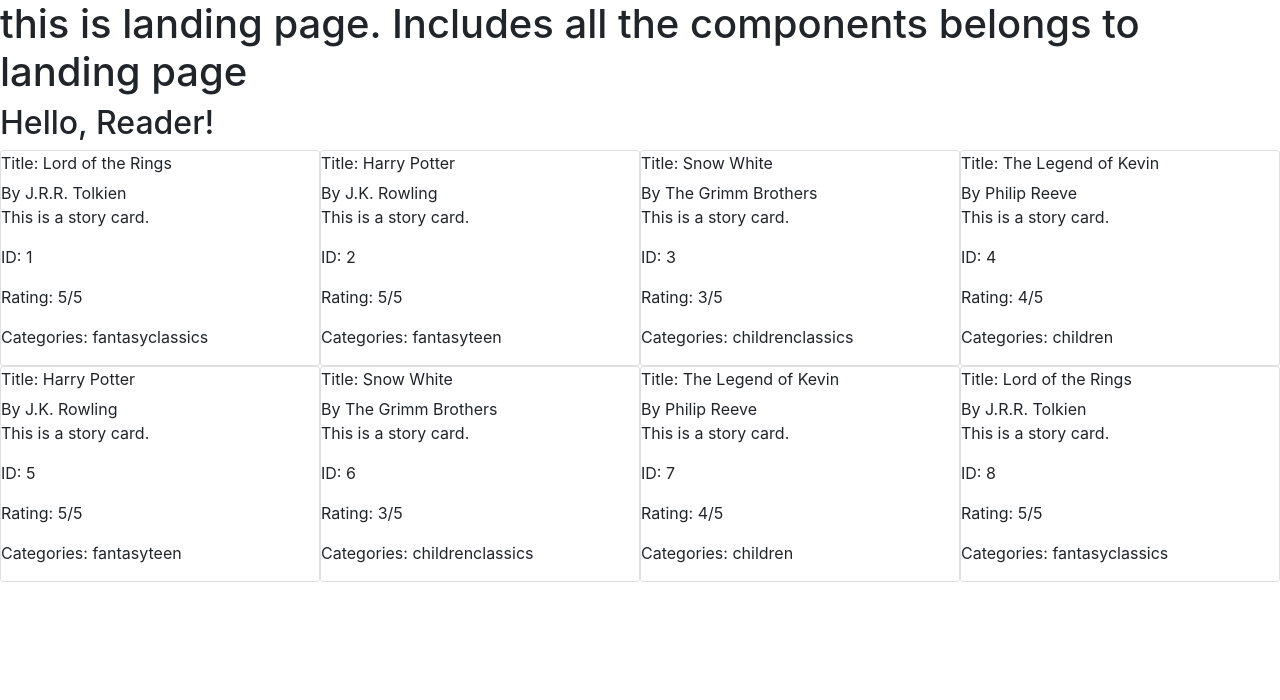
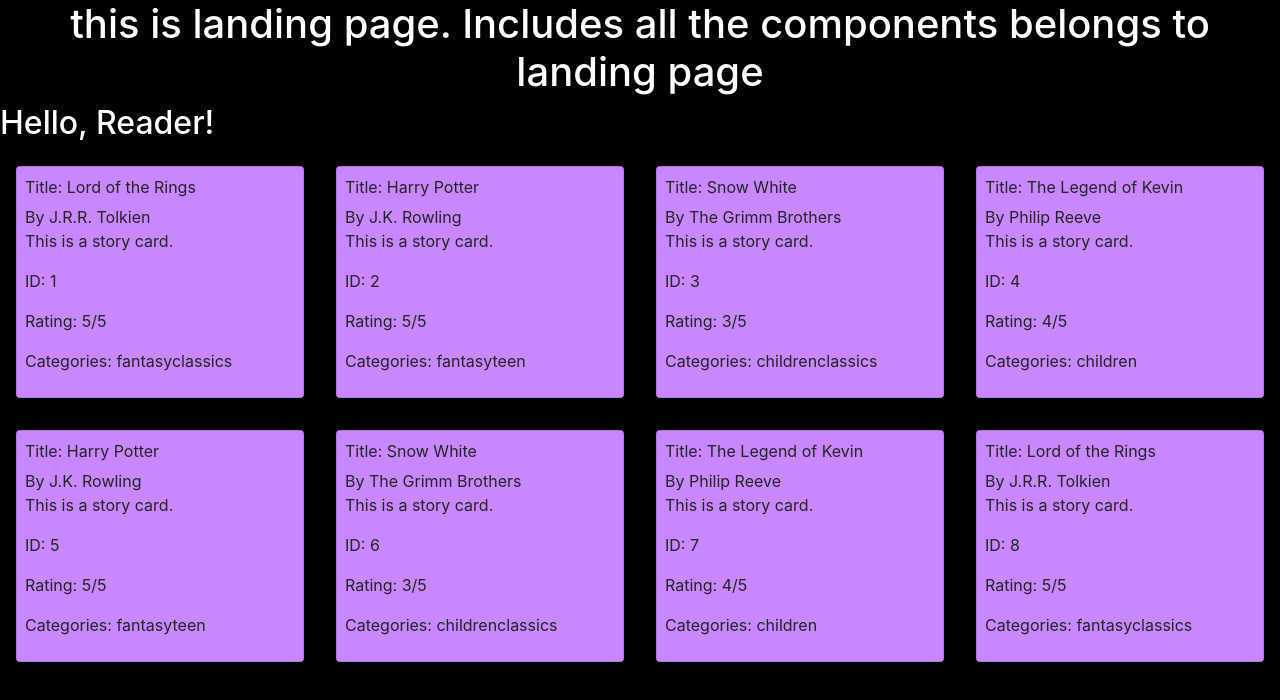
Before and after one commit to erlinh/VisualNovel, a React (Create React App) app in the folder client/: page / in a window 1280 px wide. Shown: the top 700 px of the page. Built offline with nearby package versions, Linux system fonts and the light colour scheme.

Commit message:
Added styling to landing page and story cards. Incomplete.

```diff
--- a/client/src/App.js
+++ b/client/src/App.js
@@ -1,5 +1,6 @@
 import React from 'react';
 import LandingPage from './pages/LandingPage';
+
 
 
 function App() {
--- /dev/null
+++ b/client/src/components/BrowsingGrid/StoryCard/StoryCard.css
@@ -0,0 +1,4 @@
+.card {
+    margin: 1rem;
+    padding: 0.5rem;
+    }
--- a/client/src/components/BrowsingGrid/StoryCard/StoryCard.js
+++ b/client/src/components/BrowsingGrid/StoryCard/StoryCard.js
@@ -4,6 +4,7 @@ import {
   Card,
   CardTitle, CardSubtitle
 } from 'reactstrap';
+import './StoryCard.css';
 
 export default function StoryCard({id, title, author, rating, categories}) {
   return (
--- a/client/src/index.js
+++ b/client/src/index.js
@@ -4,6 +4,7 @@ import App from './App';
 import * as serviceWorker from './serviceWorker';
 
 import 'bootstrap/dist/css/bootstrap.min.css';
+import './styles/custom.css';
 
 ReactDOM.render(
   <React.StrictMode>
--- /dev/null
+++ b/client/src/styles/custom.css
@@ -0,0 +1,29 @@
+:root {
+    --main-primary: #CA86FF;
+    --main-secondary: #4ADD58;
+    --neon-primary: #BB64FF;
+    --neon-secondary: #3DFF50;
+    --dark-primary: #A02FF8 ;
+    --dark-secondary:#04DB19;
+    --background-dark: black;
+    --background-light: #F9F9F9;
+    --font-light: white;
+    --font-dark: black;
+}
+
+body {
+    background-color: var(--background-dark);
+}
+
+h1 {
+    color: var(--font-light);
+    text-align: center;
+}
+
+h2{
+    color: var(--font-light);
+}
+
+.card {
+    background-color: var(--main-primary);
+}
```
